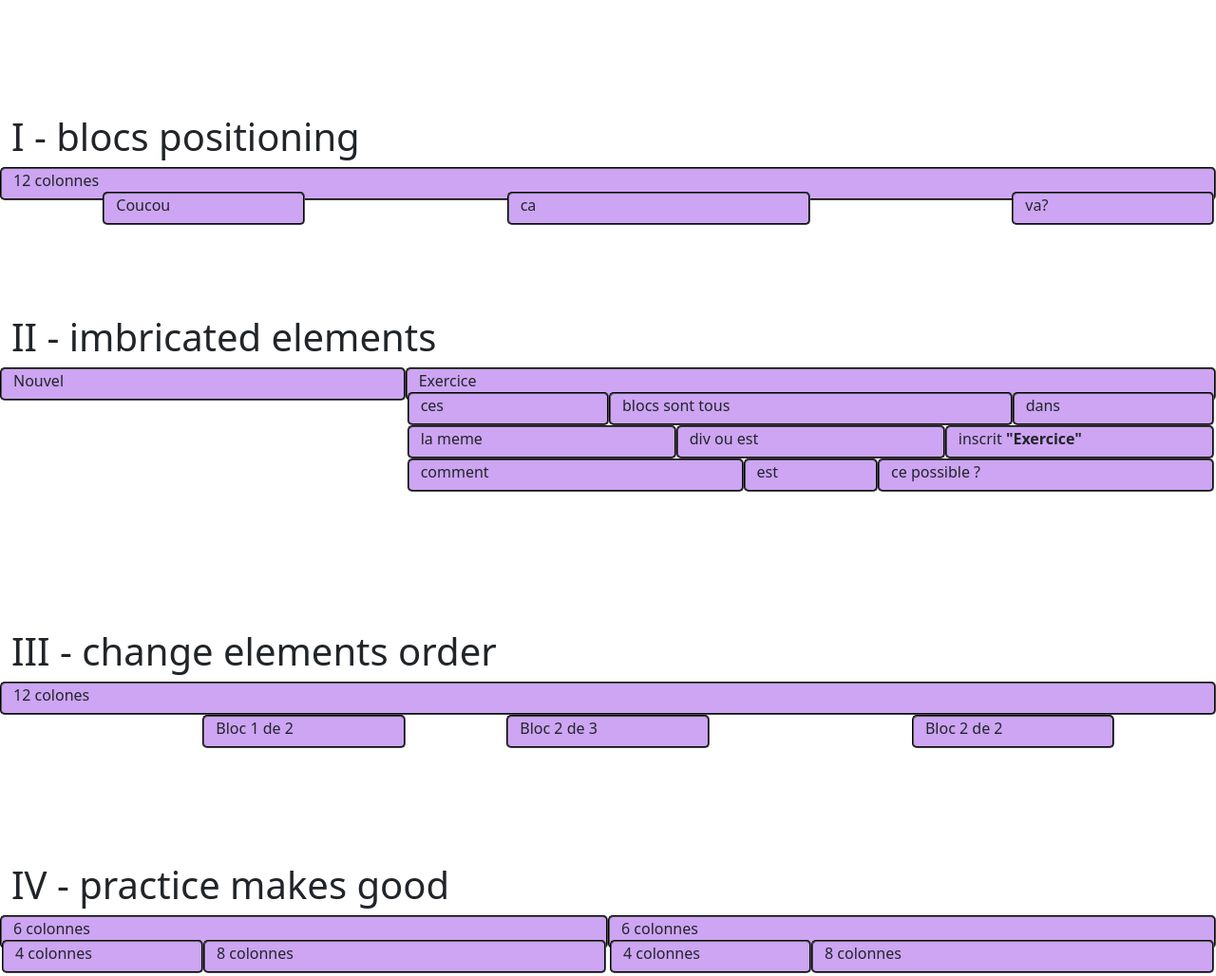
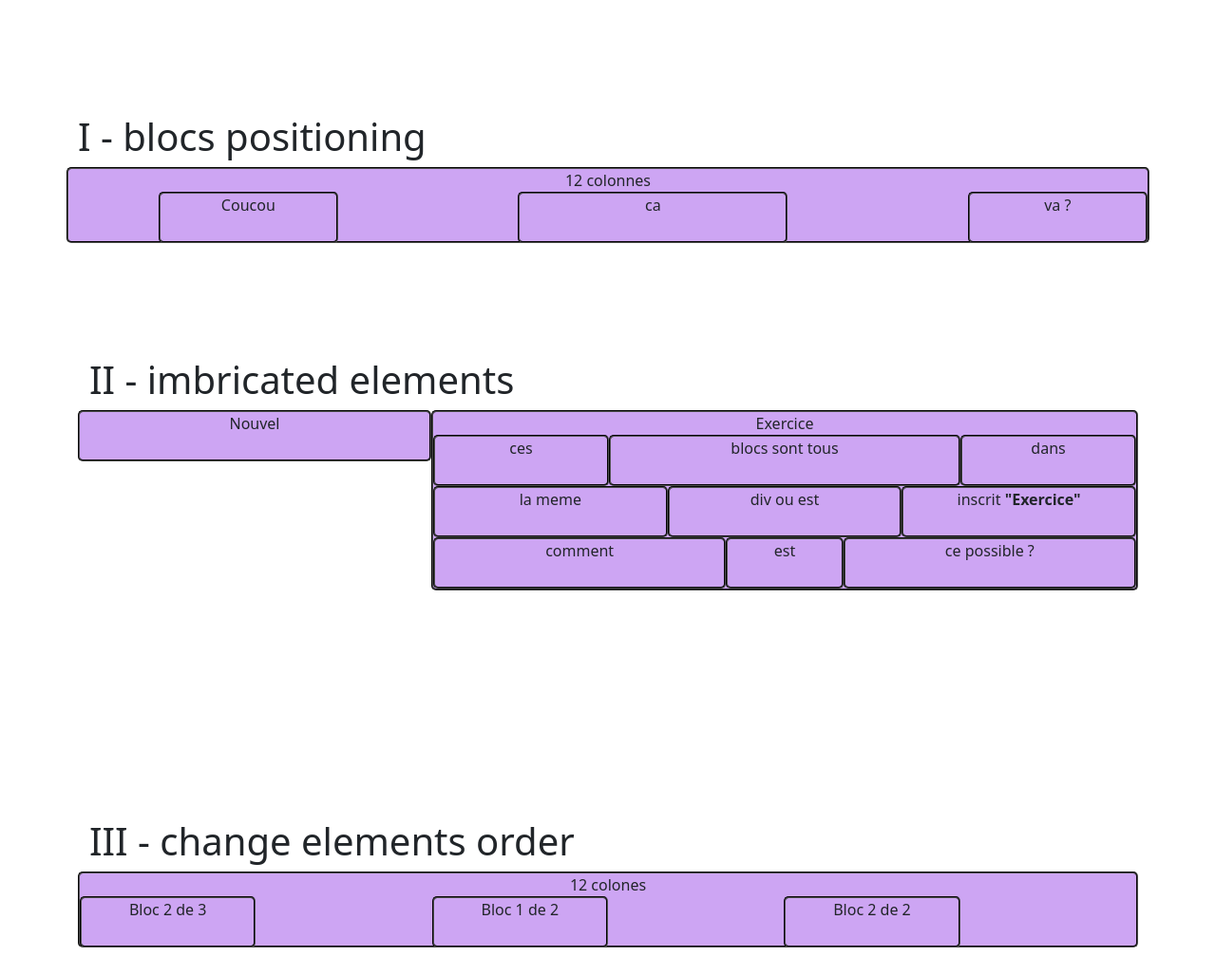
Before and after one commit to Yuliya-beCode/exercises-bootstrap, a plain HTML site: page index.html in a window 1280 px wide. Shown: the top 1028 px of the page at 95% size. Drawn offline with nearby package versions, Linux system fonts and the light colour scheme.

Commit message:
css changes

```diff
--- a/index.html
+++ b/index.html
@@ -18,19 +18,21 @@
 <br>
 
 
-    <div class="container-fluid">
+    <div class="container">
     <h1>I - blocs positioning</h1>
 
         <div class="row">
-            <div class="col col-md-12">12 colonnes
+            <div id="box" class="col-12">
+                12 colonnes
                 <div class="row">
-                    <div class="col col-md-2 offset-1">Coucou</div>
-                    <div class="col col-md-3 offset-2">ca</div>
-                    <div class="col col-md-2 offset-2">va?</div>
-                </div>
+                <div class="col-2 offset-1 ">Coucou</div>
+                <div class="col-3 offset-2">ca</div>
+                <div class="col-2 offset-2">va ?</div>
             </div>
-            </div>
+        </div>
+
     </div>
+
 
 
 
@@ -46,25 +48,25 @@
      <h1>II - imbricated elements</h1>
 
       <div class="row">
-          <div class="col col-md-4">Nouvel</div>
+          <div class="col-md-4">Nouvel</div>
 
-           <div class="col col-md-8">Exercice
+           <div id="large_box" class="col-md-8">Exercice
                <div class="row">
-                   <div class="col col-md-3">ces</div>
-                   <div class="col col-md-6">blocs sont tous</div>
-                    <div class="col col-md-3">dans</div>
+                   <div class="col-md-3">ces</div>
+                   <div class="col-md-6">blocs sont tous</div>
+                    <div class="col-md-3">dans</div>
                </div>
 
                <div class="row">
-                   <div class="col col-md-4">la meme</div>
-                   <div class="col col-md-4">div ou est</div>
-                    <div class="col col-md-4">inscrit <b>"Exercice"</b></div>
+                   <div class="col-md-4">la meme</div>
+                   <div class="col-md-4">div ou est</div>
+                    <div class="col-md-4">inscrit <b>"Exercice"</b></div>
                </div>
 
                <div class="row">
-                   <div class="col col-md-5">comment</div>
-                   <div class="col col-md-2">est</div>
-                    <div class="col col-md-5">ce possible ?</div>
+                   <div class="col-md-5">comment</div>
+                   <div class="col-md-2">est</div>
+                    <div class="col-md-5">ce possible ?</div>
                </div>
 
             </div>
@@ -87,10 +89,13 @@
     <div class="container-fluid">
         <h1>III - change elements order</h1>
         <div class="row">
-            <div class="col-md-12 order-first">12 colones</div>
-            <div class="col-md-2 offset-md-1 order-3">Bloc 2 de 3</div>
-            <div class="col-md-2 offset-md-2 order-4">Bloc 2 de 2</div>
-            <div class="col-md-2 offset-md-2 order-2"> Bloc 1 de 2</div>
+            <div id="box" class="col-md-12">12 colones
+                <div class="row">
+                    <div class="col-md-2 order-1">Bloc 2 de 3</div>
+                    <div class="col-md-2 offset-md-2 order-3">Bloc 2 de 2</div>
+                    <div class="col-md-2 offset-md-2 order-2"> Bloc 1 de 2</div>
+                </div>
+            </div>
         </div>
     </div>
 
@@ -106,7 +111,7 @@
      <h1>IV - practice makes good</h1>
 
         <div class="row">
-            <div class="col col-md-6">6 colonnes
+            <div id="box" class="col col-md-6">6 colonnes
                 <div class="row">
                     <div class="col col-md-4">4 colonnes</div>
                     <div class="col col-md-8">8 colonnes</div>
@@ -114,7 +119,7 @@
             </div>
 
 
-            <div class="col col-md-6">6 colonnes
+            <div id="box" class="col col-md-6">6 colonnes
                 <div class="row">
                     <div class=" col col-md-4">4 colonnes</div>
                     <div class="col col-md-8">8 colonnes</div>
--- a/style.css
+++ b/style.css
@@ -1,10 +1,28 @@
+
+body {
+    padding-left: 50px;
+    padding-right: 50px;
+}
+
+
 
 [class*="col-"]{
     border-style: groove;
     border-color: black;
     border-radius: 5px;
     border-width: 2px;
-    height: 35px;
+    height: 45px;
     background-color: #CDA5F3;
+    text-align: center;
+    padding-bottom: 50px;
+
 
 }
+
+#box {
+    height: 80px;
+}
+
+#large_box {
+    height: 190px;
+}
```
Also changed, not shown: 1 other file.
